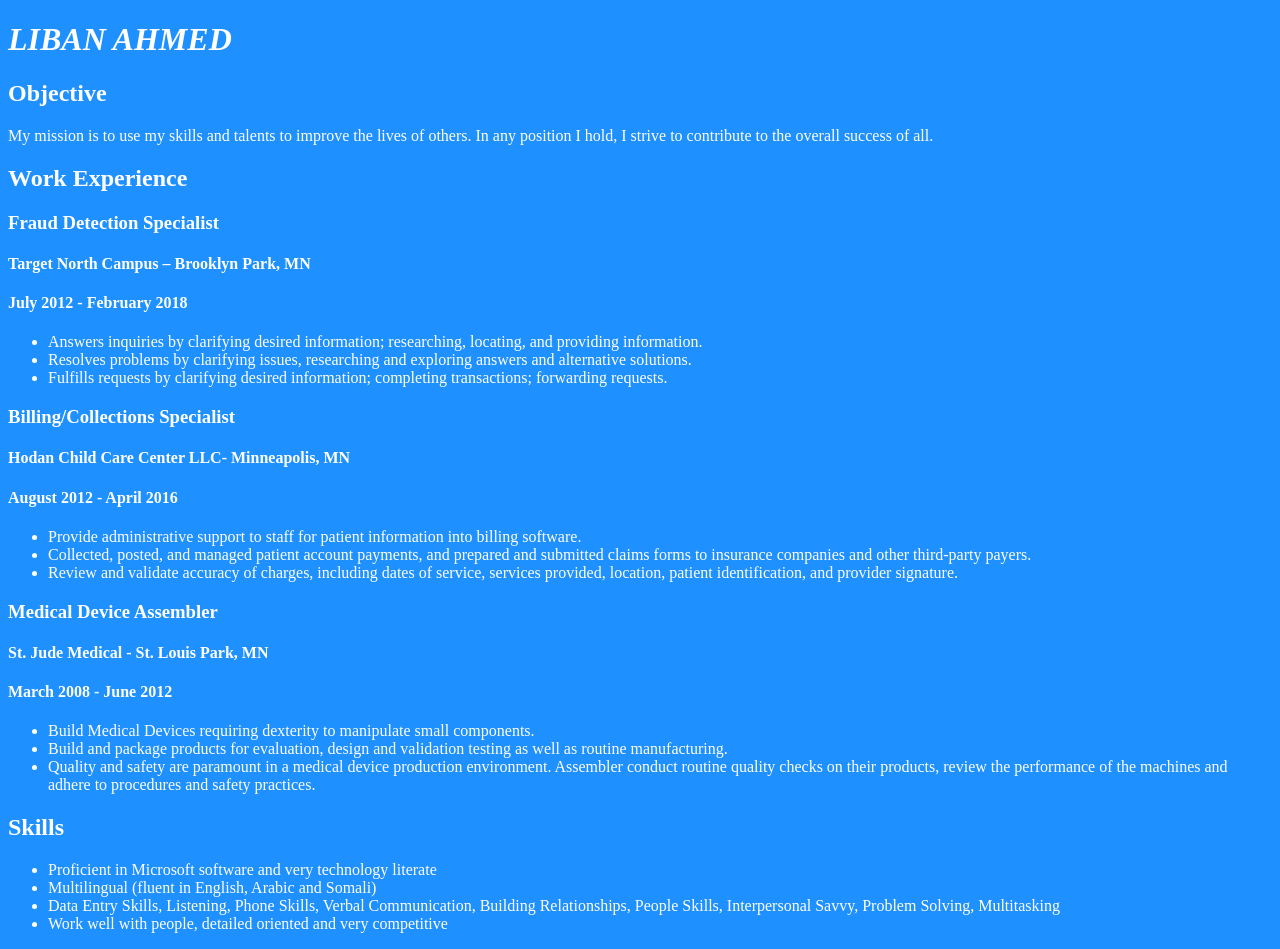
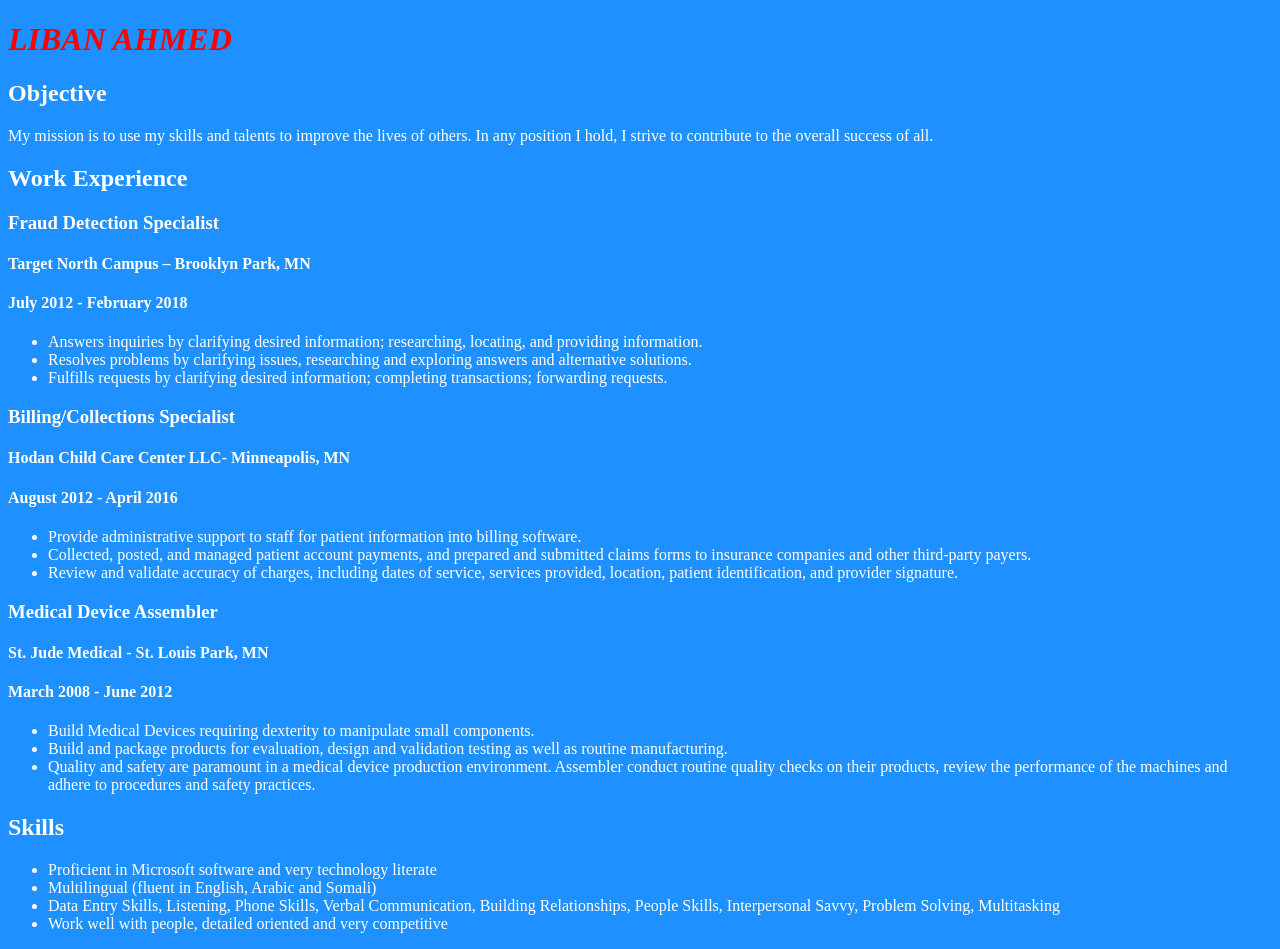
Before and after one commit to LIBANAHMED261/libanahmed261.github.io, a plain HTML site: page index.html in a window 1280 px wide. Drawn offline with Linux system fonts and the light colour scheme.

Commit message:
FINAL CSS STYLE

```diff
--- a/style.css
+++ b/style.css
@@ -5,3 +5,7 @@ color: white;
 body {
 background-color: DodgerBlue;
   }
+
+h1 {
+  color: red;
+  {
```
